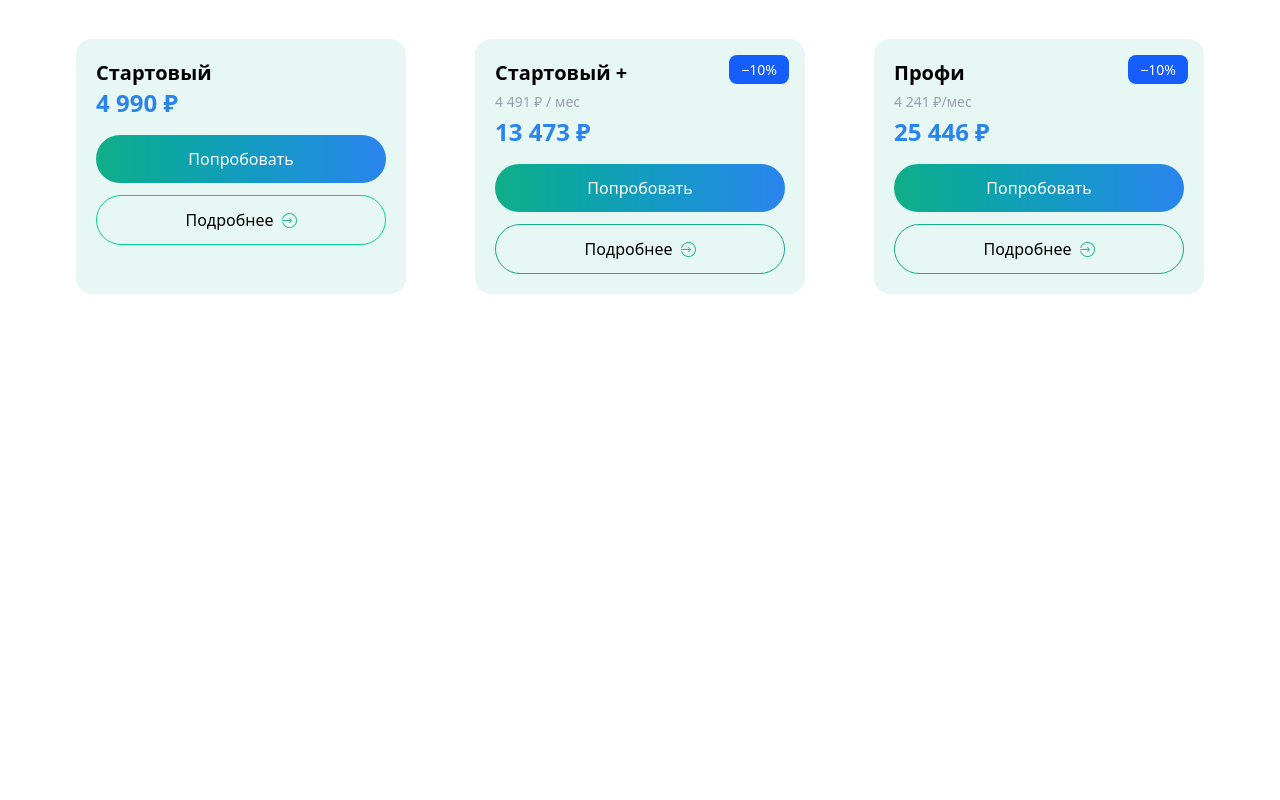
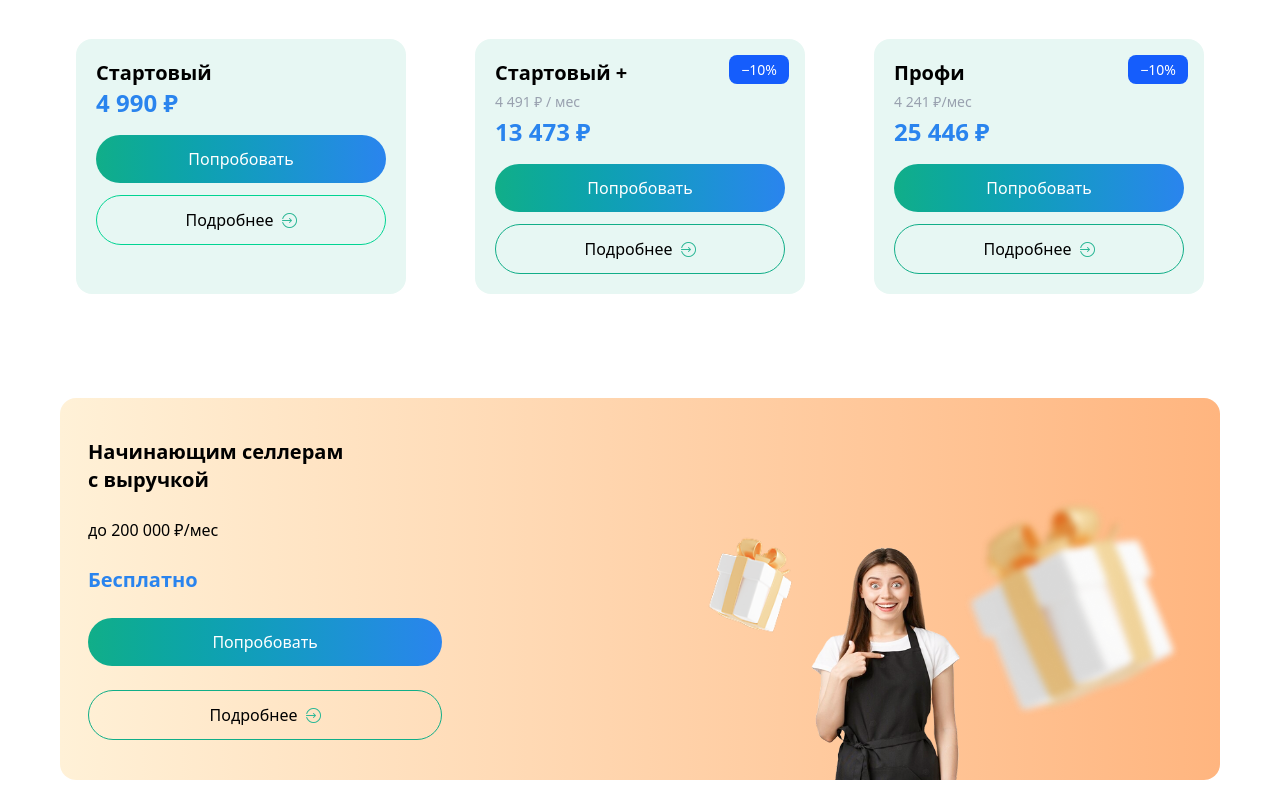
Before and after one commit to miryusuf899/Tailwind-Exam-24Hours, a website: page index.html in a window 1280 px wide. Shown: the part 3794-4594 px from the top of the page. Before the commit the page ends 4132 px from the top, so only its background shows below. Drawn offline with Linux system fonts and the light colour scheme.

Commit message:
Section 10

```diff
--- a/index.html
+++ b/index.html
@@ -251,6 +251,23 @@
                 </div>
             </div>
         </section>
+        <section class= "bg-linear-to-r from-[#FFF1D7] to-[#FFB57F] rounded-2xl mt-20">
+            <div class="flex flex-col gap-7 items-center lg:flex-row lg:gap-[170px]">
+                <div class="flex flex-col gap-6 py-10 px-7">
+                    <h1 class="text-xl font-semibold">Начинающим селлерам с выручкой</h1>
+                    <p>до 200 000 ₽/мес</p>
+                    <h1 class="text-xl font-semibold text-[#2A84EE]">Бесплатно</h1>
+                    <button class="block py-3 px-10 bg-linear-to-r from-[#11AE88] to-[#2A84EE] rounded-4xl text-white">Попробовать</button>
+                    <button style="border: 1px solid #11AE88;" class="flex items-center justify-center gap-2 py-3 px-10 rounded-4xl text-black">Подробнее<img src="./Group 41 (2).png" alt=""></button>
+                </div>
+                <div class="relative flex">
+                    <img src="./[removal 6.png" alt="" class="w-[144px] h-[159px] relative left-10 top-[50px]">
+                    <img src="./Remove-bg_ai_1691479932588-transformed 1.png" alt="" class="w-[480px] h-[268px] relative right-30  z-2 lg:top-[57px]">
+                    <img src="./[removal 7.png" alt="" class="absolute right-0">
+                </div>
+            </div>
+            </div>
+        </section>
     </main>
 </body>
 </html>
```
Also changed, not shown: Group 41 (3).png (added), Remove-bg_ai_1691479932588-transformed 1.png (added), [removal 7.png (added), src/output.css.
